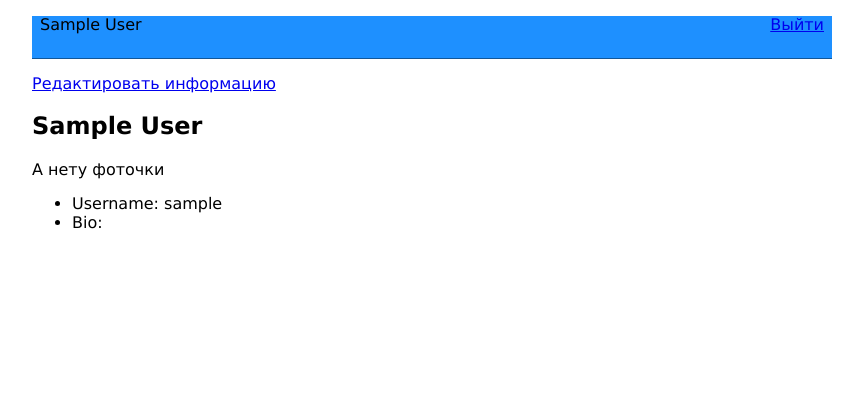
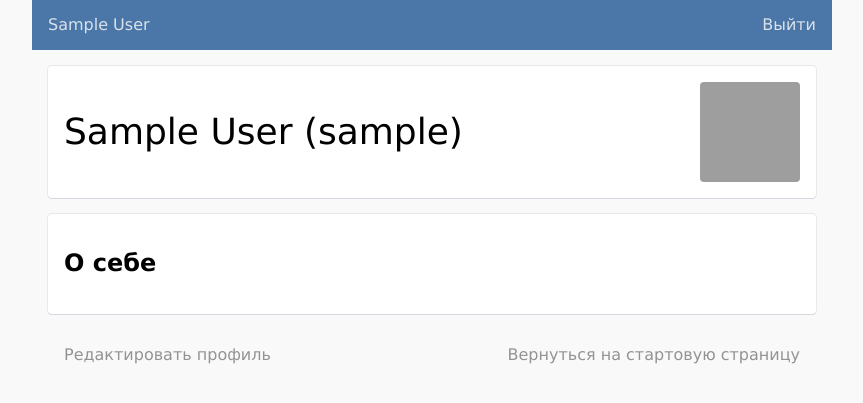
Before and after one commit to edyapups/emphasoft_django, a Django app: page /user/1/ in a window 1280 px wide. Shown: the top 403 px of the page, without its empty margins (208-1071 px from the left). Run offline with Django 3.2, Linux system fonts and the light colour scheme; the visitor is signed in with stand-in values (Sample User, id 1); data comes from the database, SQL or seed files in the repository; some libraries are stand-ins or nearby versions; grey boxes are pictures that could not be loaded.

Commit message:
Visual improvements. Created index view.

```diff
--- a/emphasoft_app/static/emphasoft_app/style.css
+++ b/emphasoft_app/static/emphasoft_app/style.css
@@ -5,30 +5,100 @@
 
 html {
     max-width: 800px;
+    min-width: 320px;
     margin: 0 auto;
-    padding: 1rem;
+    padding: 0;
+    background-color: #f9f9f9;
 }
+
 header {
     position: relative;
-    height: 42px;
-    background-color: dodgerblue;
-    border-bottom: 1px solid rgba(0,0,0,0.4);
+    background-color: #4a76a8;
     display: flow-root;
-    padding: 0 0.5rem;
+    padding: 0;
     margin: 0 auto;
 }
 
-header .logout {
+.header__child {
     position: relative;
+    padding: 1rem;
+    color: #dae2ea;
+}
+
+.link {
+    text-decoration: none;
+}
+
+#header_logout {
     float: right;
 }
 
-header .name {
-    position: relative;
+.header__child:hover {
+    background-color: #2a5885;
+}
+
+#header_name {
     float: left;
 }
 
 .content {
     position: relative;
-    padding-top: 1rem;
 }
+
+.content__element {
+    position: relative;
+    display: flow-root;
+    margin: 1rem;
+    padding: 1rem;
+}
+
+.content__element.background_and_shadow {
+    background: white;
+    border-radius: 4px;
+    box-shadow: 0 1px 0 0 #d3d9de,0 0 0 1px #e7e8ec;
+}
+
+.background_and_shadow.clickable:hover {
+    background: #d3d9de;
+    cursor: pointer;
+}
+
+.user_profile_photo {
+    float: right;
+    border-radius: 4px;
+}
+
+.user_profile_photo.user {
+    height: 100px;
+    width: 100px;
+}
+
+.user_profile_photo.index {
+    height: 30px;
+    width: 30px;
+}
+
+.user_profile_name {
+    float: left;
+    position: absolute;
+    top: 50%;
+    transform: translateY(-50%);
+}
+.user_profile_name.index {
+    font-size: 1.25rem;
+}
+.user_profile_name.user {
+    font-size: 2.25rem;
+}
+
+.user_profile_information {
+    display: flow-root;
+}
+
+.link.user_bottom {
+    color: #939393;
+}
+
+.link.user_bottom:hover {
+    text-decoration: underline;
+}
--- a/emphasoft_app/templates/emphasoft_app/base.html
+++ b/emphasoft_app/templates/emphasoft_app/base.html
@@ -9,6 +9,8 @@
 </head>
 <body>
     {% block header %}{% endblock %}
-    <div class="content">{% block content %}{% endblock %}</div>
+    <div class="content">
+        {% block content %}{% endblock %}
+    </div>
 </body>
 </html>
--- a/emphasoft_app/templates/emphasoft_app/base_is_authenticated.html
+++ b/emphasoft_app/templates/emphasoft_app/base_is_authenticated.html
@@ -2,9 +2,8 @@
 
 {% block header %}
     <header>
-        <div class="name">
-            {{ request.user.get_full_name }}
-        </div>
-        <a href="{% url 'emphasoft_app:logout' %}" class="logout">Выйти</a>
+        <a id="header_name" class="header__child link"
+           href="{% url 'emphasoft_app:user' user_id=request.user.id %}">{{ request.user.get_full_name }}</a>
+        <a href="{% url 'emphasoft_app:logout' %}" id="header_logout" class="header__child link">Выйти</a>
     </header>
 {% endblock %}
--- a/emphasoft_app/templates/emphasoft_app/edit_user.html
+++ b/emphasoft_app/templates/emphasoft_app/edit_user.html
@@ -2,7 +2,7 @@
 {% block title %}Edit user{% endblock %}
 
 {% block content %}
-    <form method="post" enctype="multipart/form-data">
+    <form method="post" enctype="multipart/form-data" class="content__element background_and_shadow">
         {% csrf_token %}
         {{ user_form.as_p }}
         {{ profile_form.as_p }}
--- a/emphasoft_app/templates/emphasoft_app/user.html
+++ b/emphasoft_app/templates/emphasoft_app/user.html
@@ -1,23 +1,30 @@
 {% extends "emphasoft_app/base_is_authenticated.html" %}
+{% load static %}
+
 {% block title %}User{% endblock %}
 
 {% block content %}
-    {% if request.user.profile.uuid == user.profile.uuid%}
-        <a href="{% url "emphasoft_app:edit_user" %}">Редактировать информацию</a>
-    {% endif %}
-    <h2> {{ user.get_full_name }}</h2>
-    {% load thumbnail %}
-    {% thumbnail user.profile.avatar "50x50" crop='center' as img %}
-        <img src="{{ img.url }}" style="border-radius: 50%">
-    {% empty %}
-        А нету фоточки
-    {% endthumbnail %}
-    <ul>
-        <li>
-            Username: {{ user.username }}
-        </li>
-        <li>
-            Bio: {{ user.profile.bio }}
-        </li>
-    </ul>
+    <div class="content__element background_and_shadow">
+        <span class="user_profile_name user">{{ user.get_full_name }} ({{ user.username }})</span>
+        {% load thumbnail %}
+        {% thumbnail user.profile.avatar "100x100" crop='center' as img %}
+            <img src="{{ img.url }}" class="user_profile_photo user">
+        {% empty %}
+            <img src="{% static "emphasoft_app/empty-avatar.png" %}" class="user_profile_photo user">
+        {% endthumbnail %}
+    </div>
+    <div class="content__element background_and_shadow">
+        <div class="user_profile_information">
+            <h2>О себе</h2>
+            <div>{{ user.profile.bio }}</div>
+        </div>
+    </div>
+    <div class="content__element">
+        {% if request.user.profile.uuid == user.profile.uuid %}
+            <a href="{% url "emphasoft_app:edit_user" %}"
+               class="link user_bottom" style="float:left">Редактировать профиль</a>
+        {% endif %}
+        <a href="{% url "emphasoft_app:index" %}"
+           class="link user_bottom" style="float:right">Вернуться на стартовую страницу</a>
+    </div>
 {% endblock %}
--- a/emphasoft_app/views.py
+++ b/emphasoft_app/views.py
@@ -12,7 +12,9 @@ def login(request):
 
 @login_required()
 def index(request):
-    return redirect('/user/{}'.format(request.user.id))
+    return render(request, 'emphasoft_app/index.html', context={
+        'users': User.objects.all(),
+    })
 
 
 @login_required()
```
Also changed, not shown: emphasoft_app/templates/emphasoft_app/index.html (added, +19 -0 lines).
